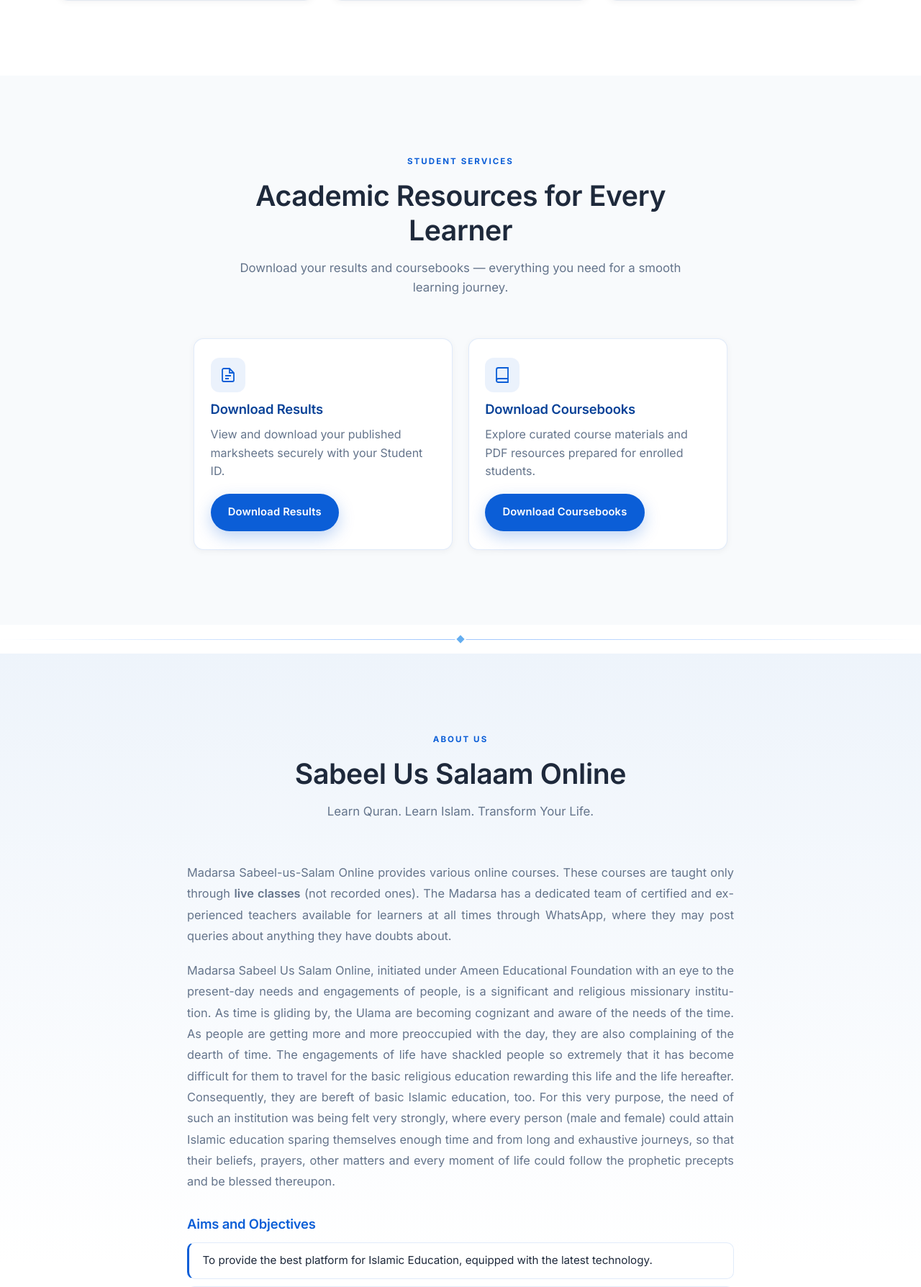
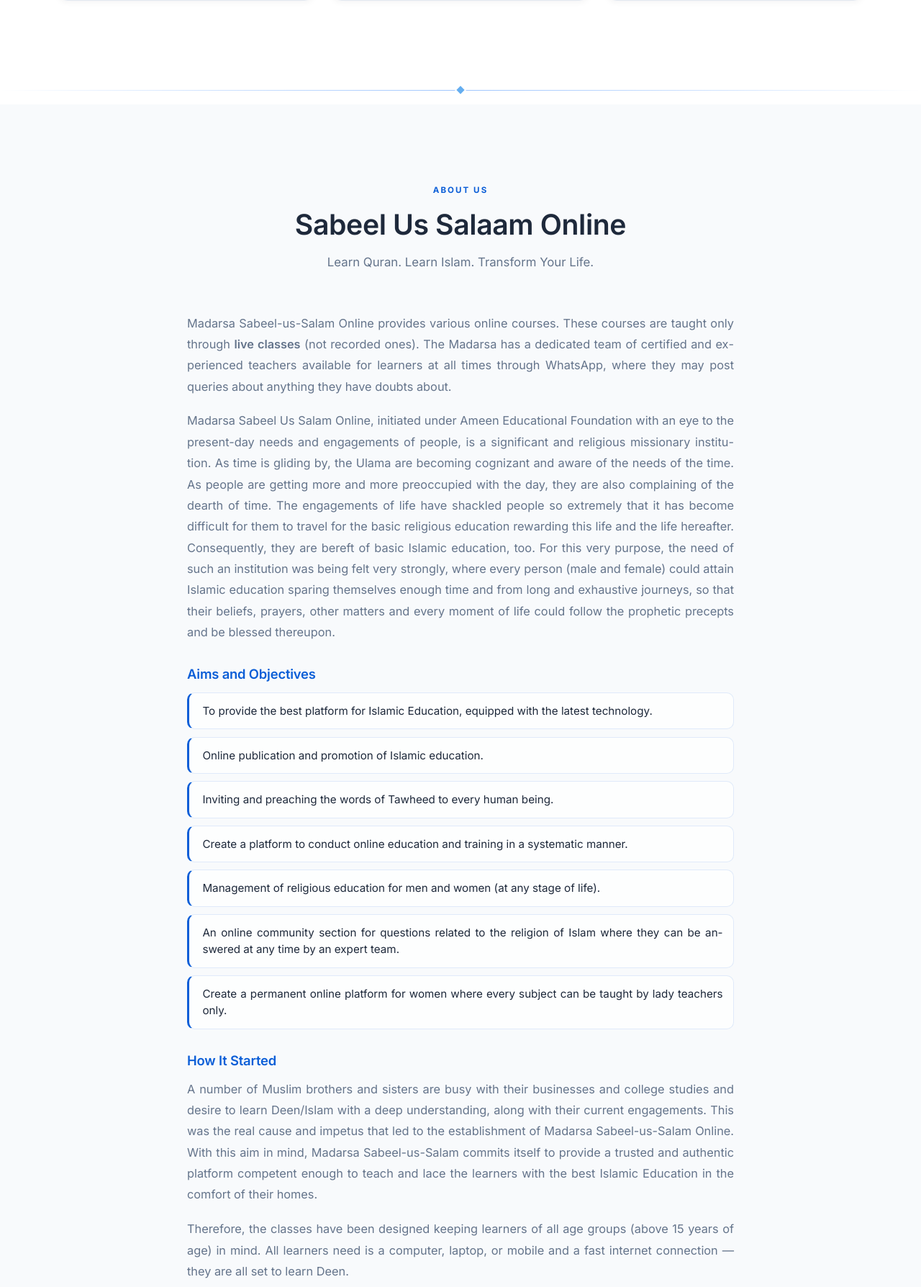
Before and after one commit to mnadwi3/sabeelonline, a PHP site: page / in a window 1280 px wide. Shown: the part 2560-4348 px from the top of the page at 72% size. Run offline with PHP 8.4, Linux system fonts and the light colour scheme; data comes from the database, SQL or seed files in the repository; data that the repository does not hold is empty; some libraries are stand-ins or nearby versions.

Commit message:
Remove Student Services section from the homepage.
Keep the nav dropdown for results and coursebooks; drop the redundant homepage block and footer link.

Co-authored-by: Cursor <cursoragent@cursor.com>

```diff
--- a/courses-admin.html
+++ b/courses-admin.html
@@ -101,7 +101,7 @@
       <li><a href="/#home" class="nav-link">Home</a></li>
       <li><a href="/#courses" class="nav-link">Courses</a></li>
       <li class="has-sub">
-        <a href="/#student-services" class="nav-link nav-parent" aria-haspopup="true" aria-expanded="false">Student Services</a>
+        <a href="/student-portal/public/" class="nav-link nav-parent" aria-haspopup="true" aria-expanded="false">Student Services</a>
         <ul class="nav-sub" aria-label="Student Services submenu">
           <li><a href="/student-portal/public/" class="nav-link">Download Results</a></li>
           <li><a href="/library/" class="nav-link">Download Coursebooks</a></li>
--- a/includes/site-nav.php
+++ b/includes/site-nav.php
@@ -16,7 +16,7 @@ $isLib = static function (string $key) use ($navActive): string {
     <li><a href="/#home" class="nav-link<?= $is('home') ?>">Home</a></li>
     <li><a href="/#courses" class="nav-link<?= $is('courses') ?>">Courses</a></li>
     <li class="has-sub">
-      <a href="/#student-services" class="nav-link nav-parent<?= $is('student-services') ?>" aria-haspopup="true" aria-expanded="false">Student Services</a>
+      <a href="/student-portal/public/" class="nav-link nav-parent<?= $is('student-services') ?>" aria-haspopup="true" aria-expanded="false">Student Services</a>
       <ul class="nav-sub" aria-label="Student Services submenu">
         <li><a href="/student-portal/public/" class="nav-link<?= $isLib('results') ?>">Download Results</a></li>
         <li><a href="/library/" class="nav-link<?= $isLib('library') ?>">Download Coursebooks</a></li>
--- a/index.html
+++ b/index.html
@@ -100,7 +100,7 @@
       <li><a href="#home" class="nav-link active">Home</a></li>
       <li><a href="#courses" class="nav-link">Courses</a></li>
       <li class="has-sub">
-        <a href="#student-services" class="nav-link nav-parent" aria-haspopup="true" aria-expanded="false">Student Services</a>
+        <a href="student-portal/public/" class="nav-link nav-parent" aria-haspopup="true" aria-expanded="false">Student Services</a>
         <ul class="nav-sub" aria-label="Student Services submenu">
           <li><a href="student-portal/public/" class="nav-link">Download Results</a></li>
           <li><a href="library/" class="nav-link">Download Coursebooks</a></li>
@@ -179,36 +179,6 @@
         <!-- Course cards load from data/website-courses.json via Courses Admin -->
         <div class="courses-grid" id="coursesGrid" aria-live="polite">
           <p class="muted">Loading courses…</p>
-        </div>
-      </div>
-    </section>
-
-
-    <!-- Student Services -->
-    <section class="section student-services" id="student-services">
-      <div class="container">
-        <header class="section-header reveal">
-          <span class="section-eyebrow">Student Services</span>
-          <h2>Academic Resources for Every Learner</h2>
-          <p>Download your results and coursebooks — everything you need for a smooth learning journey.</p>
-        </header>
-        <div class="services-grid">
-          <article class="service-card reveal">
-            <div class="service-icon" aria-hidden="true">
-              <svg viewBox="0 0 24 24" fill="none" stroke="currentColor" stroke-width="1.8"><path d="M14 3H6a2 2 0 00-2 2v14a2 2 0 002 2h12a2 2 0 002-2V9z"/><path d="M14 3v6h6M8 13h8M8 17h5"/></svg>
-            </div>
-            <h3>Download Results</h3>
-            <p>View and download your published marksheets securely with your Student ID.</p>
-            <a class="btn btn-primary" href="student-portal/public/">Download Results</a>
-          </article>
-          <article class="service-card reveal delay-1">
-            <div class="service-icon" aria-hidden="true">
-              <svg viewBox="0 0 24 24" fill="none" stroke="currentColor" stroke-width="1.8"><path d="M4 19.5A2.5 2.5 0 016.5 17H20"/><path d="M6.5 2H20v20H6.5A2.5 2.5 0 014 19.5v-15A2.5 2.5 0 016.5 2z"/></svg>
-            </div>
-            <h3>Download Coursebooks</h3>
-            <p>Explore curated course materials and PDF resources prepared for enrolled students.</p>
-            <a class="btn btn-primary" href="library/">Download Coursebooks</a>
-          </article>
         </div>
       </div>
     </section>
@@ -756,7 +726,6 @@
         <ul class="footer-links footer-links-cols">
           <li><a href="#home">Home</a></li>
           <li><a href="#courses">Courses</a></li>
-          <li><a href="#student-services">Student Services</a></li>
           <li><a href="student-portal/public/">Download Results</a></li>
           <li><a href="library/">Download Coursebooks</a></li>
           <li><a href="blog/">Blog</a></li>
--- a/js/site-nav.js
+++ b/js/site-nav.js
@@ -20,7 +20,7 @@
         '<li>' + link('/#home', 'Home', a('home')) + '</li>' +
         '<li>' + link('/#courses', 'Courses', a('courses')) + '</li>' +
         '<li class="has-sub">' +
-          '<a href="/#student-services" class="nav-link nav-parent' + a('student-services') + '" aria-haspopup="true" aria-expanded="false">Student Services</a>' +
+          '<a href="/student-portal/public/" class="nav-link nav-parent' + a('student-services') + '" aria-haspopup="true" aria-expanded="false">Student Services</a>' +
           '<ul class="nav-sub" aria-label="Student Services submenu">' +
             '<li>' + link('/student-portal/public/', 'Download Results', lib('results')) + '</li>' +
             '<li>' + link('/library/', 'Download Coursebooks', lib('library')) + '</li>' +
--- a/library/admin.html
+++ b/library/admin.html
@@ -28,7 +28,7 @@
       <li><a href="/#home" class="nav-link">Home</a></li>
       <li><a href="/#courses" class="nav-link">Courses</a></li>
       <li class="has-sub">
-        <a href="/#student-services" class="nav-link nav-parent" aria-haspopup="true" aria-expanded="false">Student Services</a>
+        <a href="/student-portal/public/" class="nav-link nav-parent" aria-haspopup="true" aria-expanded="false">Student Services</a>
         <ul class="nav-sub" aria-label="Student Services submenu">
           <li><a href="/student-portal/public/" class="nav-link">Download Results</a></li>
           <li><a href="/library/" class="nav-link is-active-lib">Download Coursebooks</a></li>
--- a/library/index.html
+++ b/library/index.html
@@ -29,7 +29,7 @@
       <li><a href="/#home" class="nav-link">Home</a></li>
       <li><a href="/#courses" class="nav-link">Courses</a></li>
       <li class="has-sub">
-        <a href="/#student-services" class="nav-link nav-parent" aria-haspopup="true" aria-expanded="false">Student Services</a>
+        <a href="/student-portal/public/" class="nav-link nav-parent" aria-haspopup="true" aria-expanded="false">Student Services</a>
         <ul class="nav-sub" aria-label="Student Services submenu">
           <li><a href="/student-portal/public/" class="nav-link">Download Results</a></li>
           <li><a href="/library/" class="nav-link is-active-lib" aria-current="page">Download Coursebooks</a></li>
```
